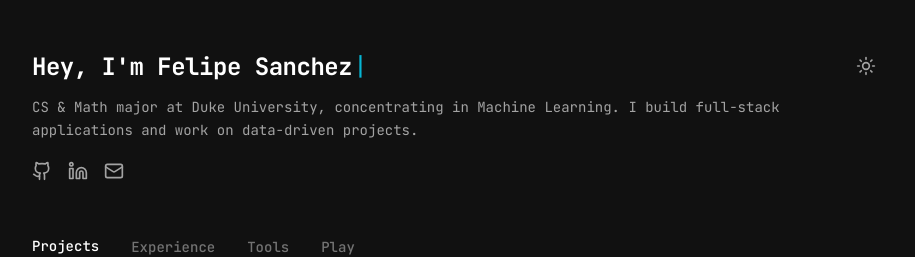
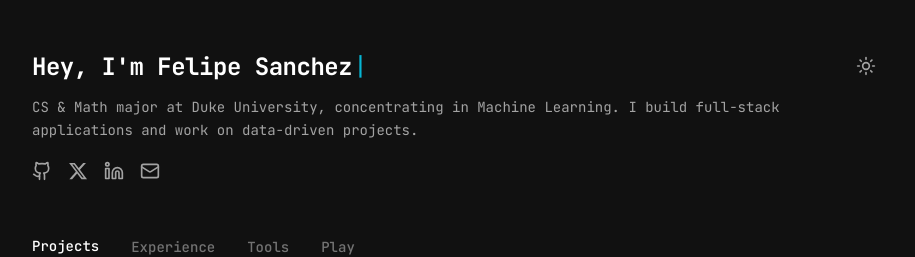
Before and after one commit to FelipeSanch/Portfolio, a React (Vite) app: page / in a window 1280 px wide. Shown: the top 257 px of the page, without its empty margins (182-1097 px from the left). Built offline with nearby package versions, Linux system fonts and the light colour scheme.

Commit message:
Added twitter to socials section in Landing.tsx, and used react-icons/fa6 rather than lucide-react which the other socials used

```diff
--- a/package.json
+++ b/package.json
@@ -12,7 +12,8 @@
   "dependencies": {
     "lucide-react": "^0.294.0",
     "react": "^18.2.0",
-    "react-dom": "^18.2.0"
+    "react-dom": "^18.2.0",
+    "react-icons": "^5.5.0"
   },
   "devDependencies": {
     "@types/react": "^18.2.43",
--- a/src/components/Landing.tsx
+++ b/src/components/Landing.tsx
@@ -1,4 +1,5 @@
 import { Github, Linkedin, Mail, Sun, Moon } from 'lucide-react'
+import { FaXTwitter } from 'react-icons/fa6'
 import { memo, useState, useEffect } from 'react'
 
 interface LandingProps {
@@ -139,6 +140,16 @@ const Landing = memo(({ activeTab, setActiveTab, theme, isDark, toggleTheme }: L
               <Github size={20} />
             </a>
             <a
+              href="https://x.com/FelipeSanch0826"
+              target="_blank"
+              rel="noopener noreferrer"
+              style={{ color: theme.textMuted, textDecoration: 'none', transition: 'color 0.2s' }}
+              onMouseEnter={(e) => e.currentTarget.style.color = '#06b6d4'}
+              onMouseLeave={(e) => e.currentTarget.style.color = theme.textMuted}
+            >
+              <FaXTwitter size={20} />
+            </a>
+            <a
               href="https://linkedin.com/in/felipesanchez-noguera"
               target="_blank"
               rel="noopener noreferrer"
```
Also changed, not shown: 1 other file (tests, documents, lock files or other folders).
